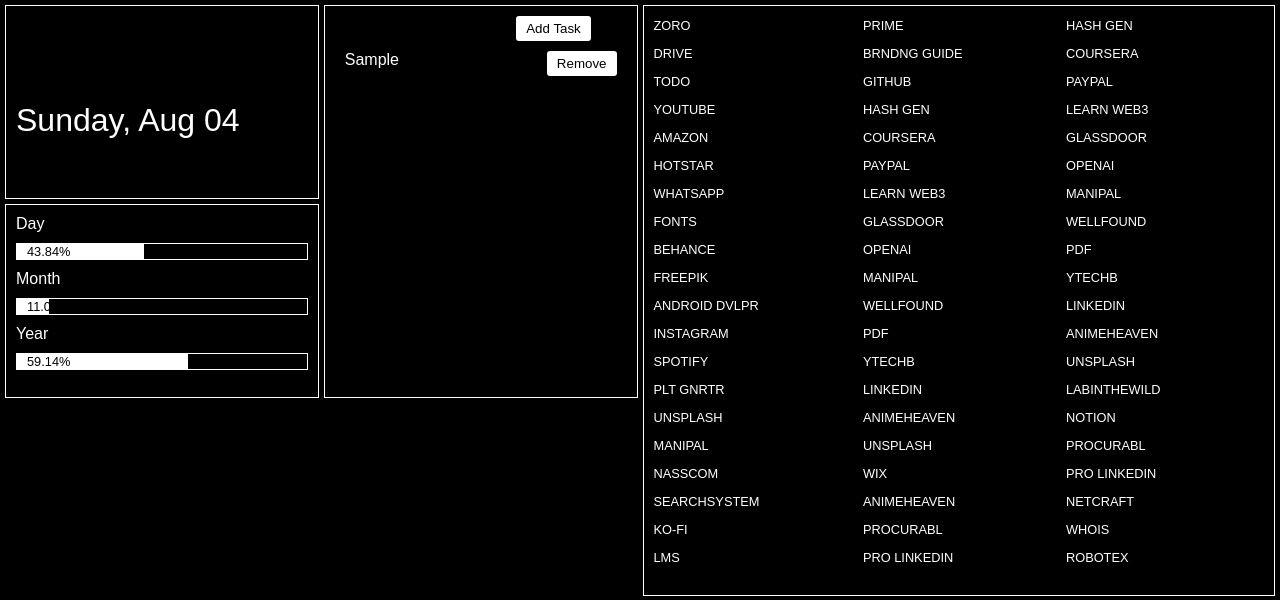
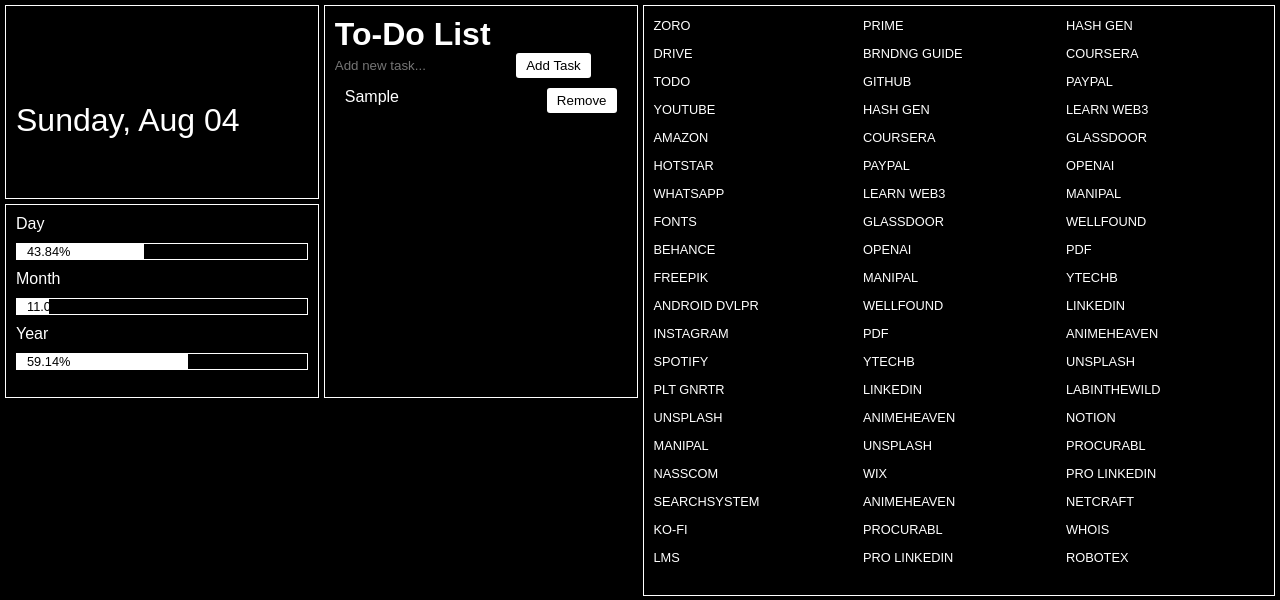
Before and after one commit to foobar0-0/core.github.io, a plain HTML site: page index.html in a window 1280 px wide. Both pictures are taken after typing "Sample" into the empty fields and a click on the button "Add Task". Drawn offline with Linux system fonts and the light colour scheme; no server answers.

Commit message:
ui changes

```diff
--- a/build.css
+++ b/build.css
@@ -31,7 +31,7 @@ body {
     width: 100vw;
     grid-template-columns: 1fr 1fr 1fr 1fr;
     grid-template-rows: 1fr 1fr 1fr 1fr;
-    grid-gap:5px;
+    grid-gap: 5px;
     /*border: 2px solid green;*/
     padding: 5px;
 }
@@ -123,34 +123,44 @@ label {
 .sub-links>li>a:hover {
     color: #B5B8BC;
 }
-.block4{
+
+.block4 {
     grid-area: 1/2/3/3;
 }
+
 #todo-list {
     list-style: none;
-    color: #ffffff;
     padding: 0;
 }
+
 #todo-list li {
     padding: 10px;
-    background-color: #000; /* Black background */
-    color: #fff; /* White text */
+    background-color: #000;
+    /* Black background */
+    color: #fff;
+    /* White text */
     margin-bottom: 5px;
     border-radius: 3px;
     display: flex;
     justify-content: space-between;
 }
+
 #todo-list li span {
     margin-right: 10px;
 }
+
 button {
-    background-color: #fff; /* White button */
-    color: #000; /* Black text for the button */
+    background-color: #fff;
+    /* White button */
+    color: #000;
+    /* Black text for the button */
     border: none;
     padding: 5px 10px;
     cursor: pointer;
     border-radius: 3px;
 }
+
 button:hover {
-    background-color: #ccc; /* Light gray hover effect */
+    background-color: #ccc;
+    /* Light gray hover effect */
 }
--- a/index.html
+++ b/index.html
@@ -98,14 +98,12 @@
 
         </div>
         <div class="blocks block4">
+            <h1>To-Do List</h1>
             <input type="text" id="new-task" placeholder="Add new task..." />
             <button onclick="addTask()">Add Task</button>
             <ul id="todo-list"></ul>
             <script>
-                const notionToken = 'secret_GCY5x4ryiAbdPD2kaicVQPvvUioh5LtCcaKrCpPlv5I'; // Replace with your Notion integration token
-                const databaseId = '67bdbbfab3d24af882641bc66e89c2a4'; // Replace with your Notion database ID
-
-                async function addTask() {
+                function addTask() {
                     const taskInput = document.getElementById('new-task');
                     const taskText = taskInput.value;
 
@@ -116,37 +114,10 @@
                     li.innerHTML = `<span>${taskText}</span> <button onclick="removeTask(this)">Remove</button>`;
                     document.getElementById('todo-list').appendChild(li);
 
-                    // Send task to Notion
-                    await sendToNotion(taskText);
-
                     // Clear input
                     taskInput.value = '';
                 }
-                async function sendToNotion(task) {
-                    const response = await fetch('https://api.notion.com/v1/pages', {
-                        method: 'POST',
-                        headers: {
-                            'Authorization': `Bearer ${notionToken}`,
-                            'Content-Type': 'application/json',
-                            'Notion-Version': '2022-06-28',
-                        },
-                        body: JSON.stringify({
-                            parent: { database_id: databaseId },
-                            properties: {
-                                Name: {
-                                    title: [
-                                        {
-                                            text: { content: task }
-                                        }
-                                    ]
-                                }
-                            }
-                        })
-                    });
-                    if (!response.ok) {
-                        console.error('Failed to add task to Notion:', response.statusText);
-                    }
-                }
+
                 function removeTask(button) {
                     const li = button.parentElement;
                     li.remove();
```
